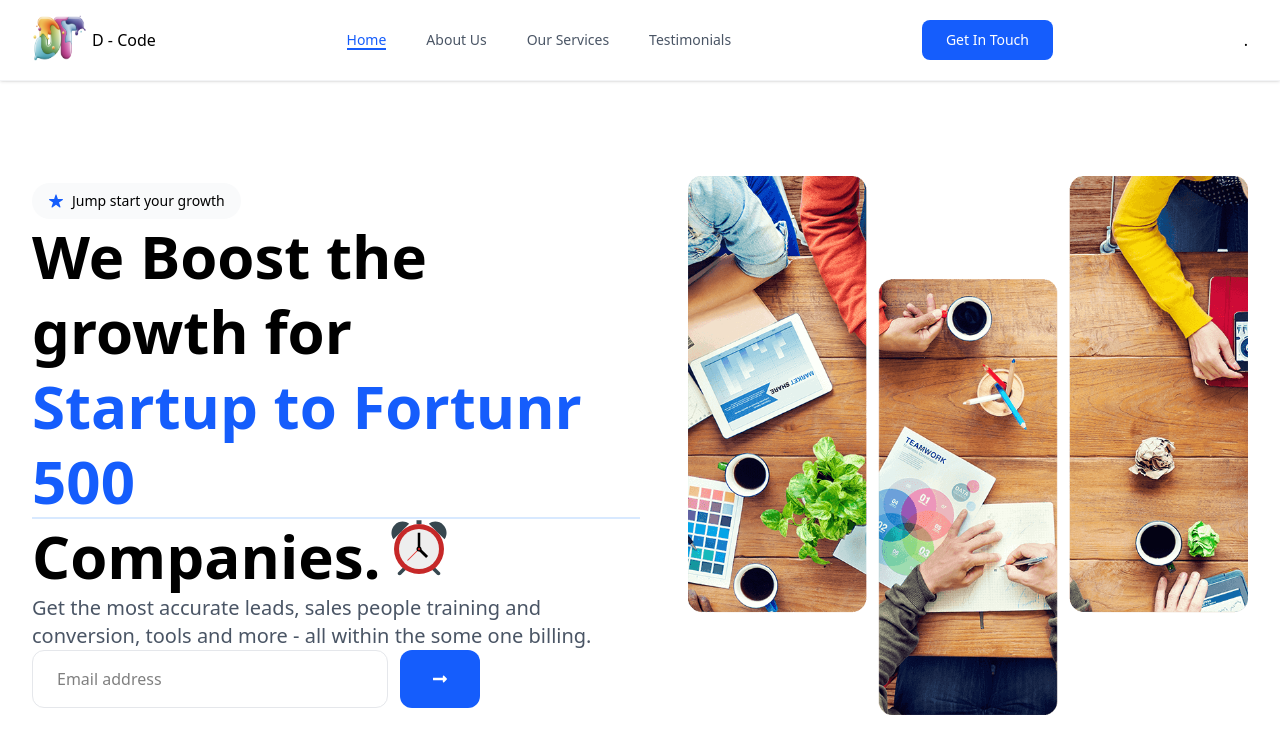
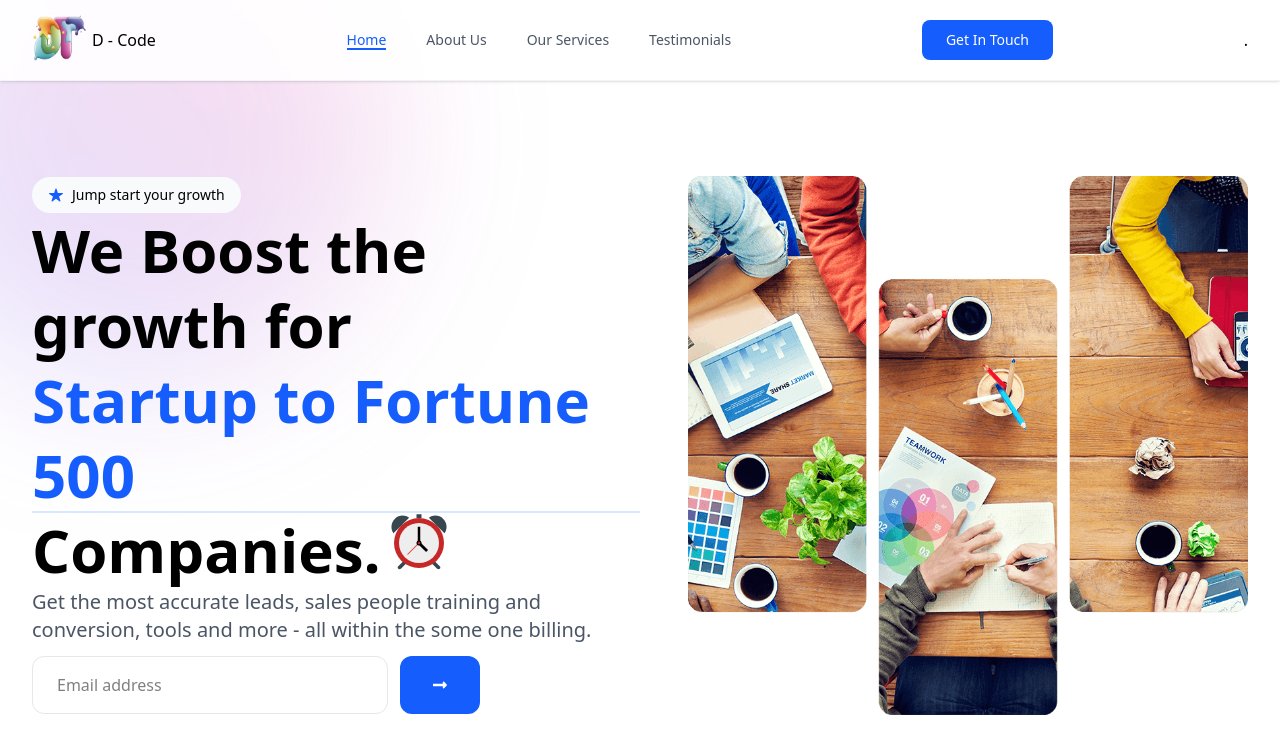
Before and after one commit to DineshSethu001/Business_page, a React (Vite) app: page / in a window 1280 px wide. Shown: the top 754 px of the page. Built offline with nearby package versions, Linux system fonts and the light colour scheme; the HTML template or start-up script is replaced by a standard one.

Commit message:
hero-section-updated

```diff
--- a/src/App.jsx
+++ b/src/App.jsx
@@ -2,10 +2,13 @@
 import { Hero, Navbar } from './components'
 const App = () => {
   return (
-    <>
-      <Navbar/>
+    <main className='relative min-h-screen overflow-x-hidden'>
+      <div className="absolute -top-28 -left-28 w-[500px] h-[500px] bg-gradient-to-tr from-indigo-500/20 to-pink-500/20 rounded-full blur-[80px] -z-10 "></div>
+    <div className="overflow-hidden">
+        <Navbar/>
       <Hero/>
-    </>
+    </div>
+    </main>
   )
 }
 
--- a/src/components/Hero.jsx
+++ b/src/components/Hero.jsx
@@ -21,7 +21,7 @@
         <h1 className="text-4xl md:text-5xl lg:text-6xl font-bold leading-tight">
           We Boost the growth for{" "}
           <span className="text-blue-600 relative inline-block">
-            Startup to Fortunr 500
+            Startup to Fortune 500
             <span className="absolute bottom-0 left-0 w-full h-0.5 bg-blue-200/60"></span>
           </span>
           Companies.<span className="inline-block ml-2 animate-plus"><FcAlarmClock /></span>
@@ -29,7 +29,7 @@
         <p className="text-gray-600 text-lg md:text-xl max-w-xl">
           Get the most accurate leads, sales people training and conversion, tools and more - all within the some one billing.
         </p>
-        <div className="flex gap-3 max-w-md">
+        <div className="flex mt-3 gap-3 max-w-md">
           <input type="email" placeholder="Email address" className="flex-1 py-4 border border-gray-200 px-6 rounded-xl focus:outline-none focus:border-blue-600 focus:ring-2 focus:ring-blue-100 transition-all"/>
           <button className="bg-blue-600 text-white px-8 py-4 rounded-xl hover:shadow-lg hover:bg-blue-700 cursor-pointer transition-all hover:shadow-blue-300"><FaLongArrowAltRight />
 </button>
--- a/src/index.css
+++ b/src/index.css
@@ -2,3 +2,7 @@
 html {
   scroll-behavior: smooth;
 }
+/* Hide scrollbar for Chrome, Safari and Opera */
+::-webkit-scrollbar {
+  display: none;
+}
```
